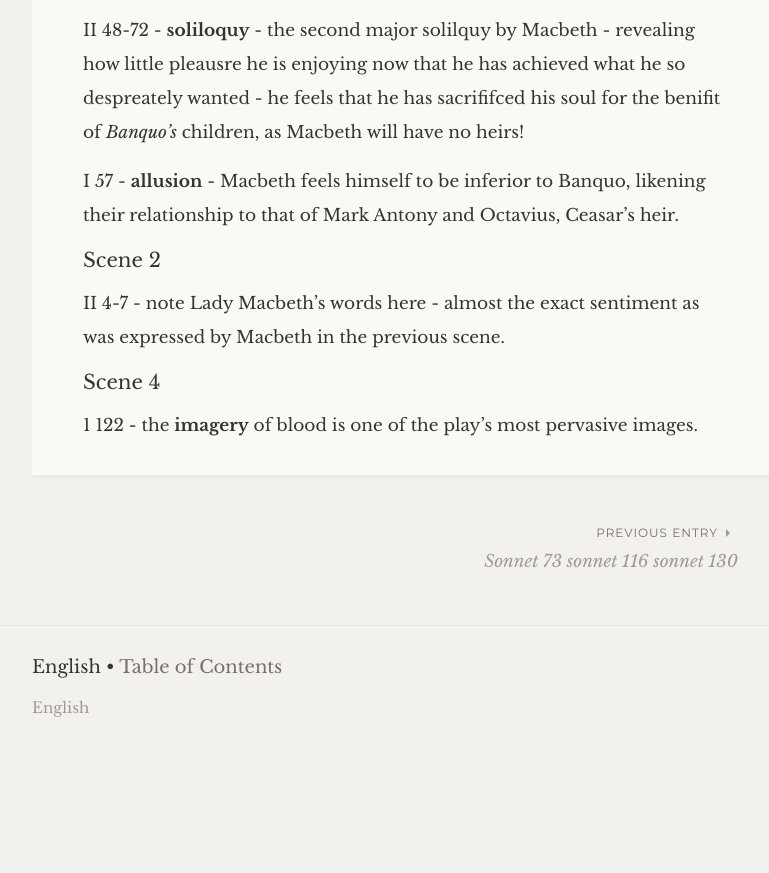
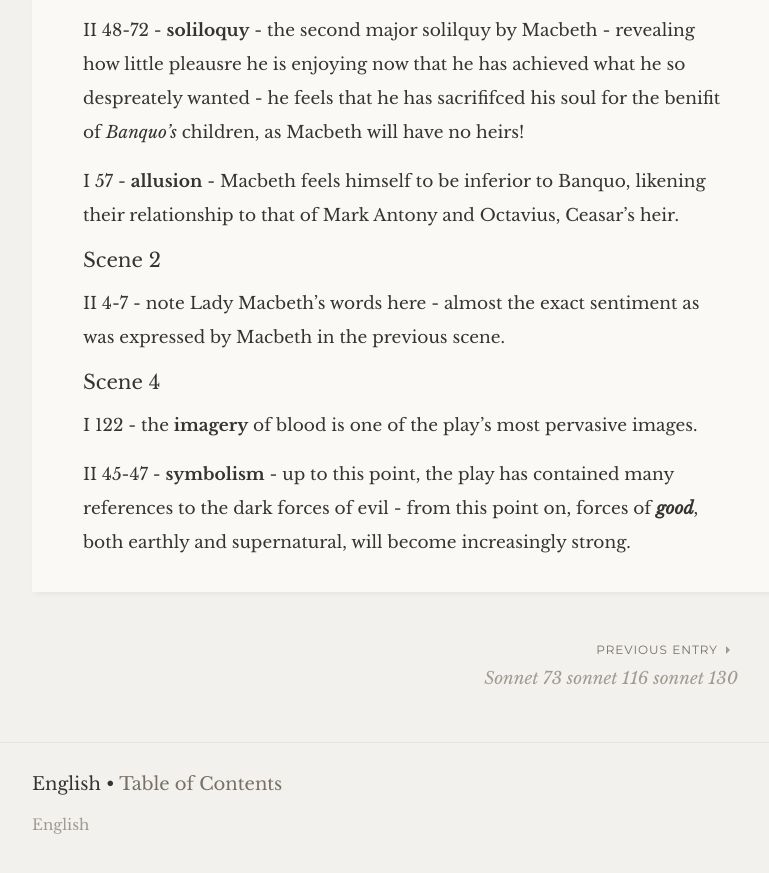
Before and after one commit to EthenStrine/English, a Jekyll site: the page built from _posts/2018-11-5-Macbeth.md, in a window 1280 px wide and 900 px high, scrolled down 3873 px. Shown: the top 873 px of the window, without its empty margins (238-1007 px from the left). Built offline with Jekyll 4.4.1, drawn with Linux system fonts in a browser that asks for light colours; some web fonts are replaced; our own code applies the rules of GitHub Pages for plain Markdown files; before the commit the page ends 4656 px from its top, so only the background shows below that.

Commit message:
Update _posts/2018-11-5-Macbeth.md

```diff
--- a/_posts/2018-11-5-Macbeth.md
+++ b/_posts/2018-11-5-Macbeth.md
@@ -94,4 +94,6 @@ II 4-7 - note Lady Macbeth's words here - almost the exact sentiment as was expr
 
 ### Scene 4
 
-1 122 - the **imagery** of blood is one of the play's most pervasive images.
+I 122 - the **imagery** of blood is one of the play's most pervasive images.
+
+II 45-47 - **symbolism** - up to this point, the play has contained many references to the dark forces of evil - from this point on, forces of ***good***, both earthly and supernatural, will become increasingly strong.
```
